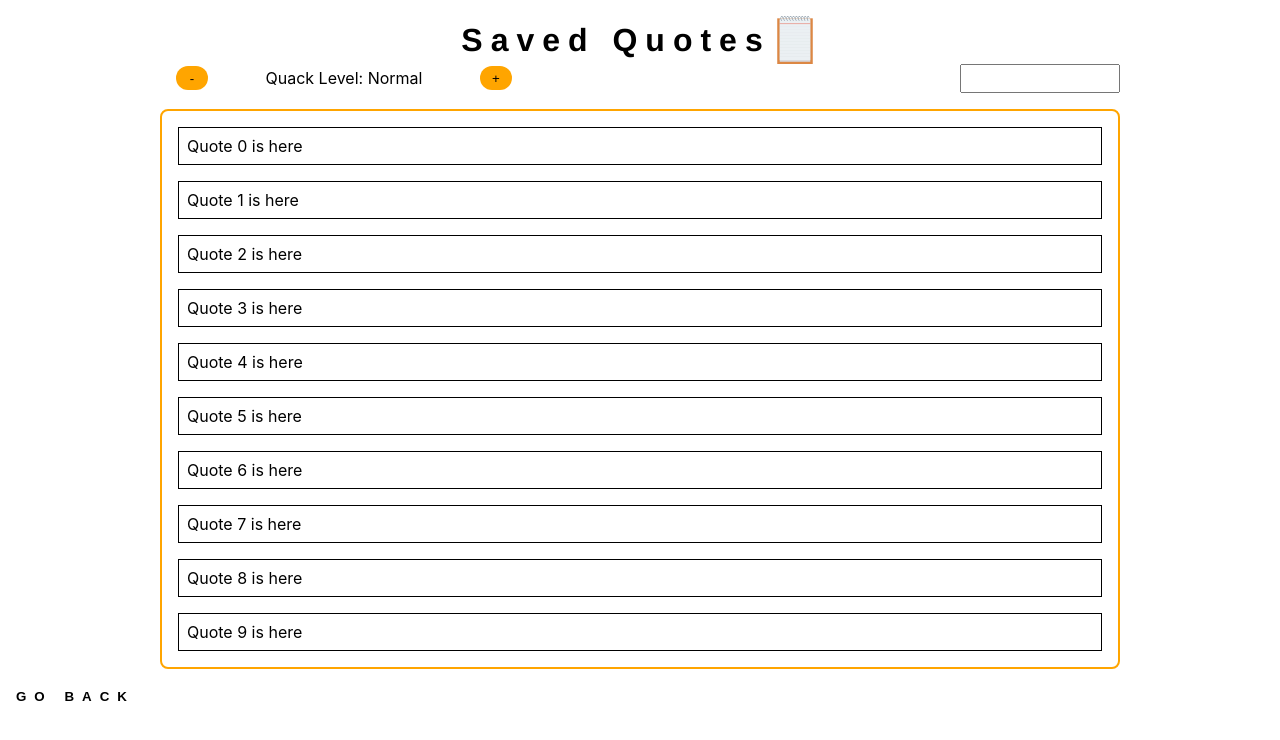
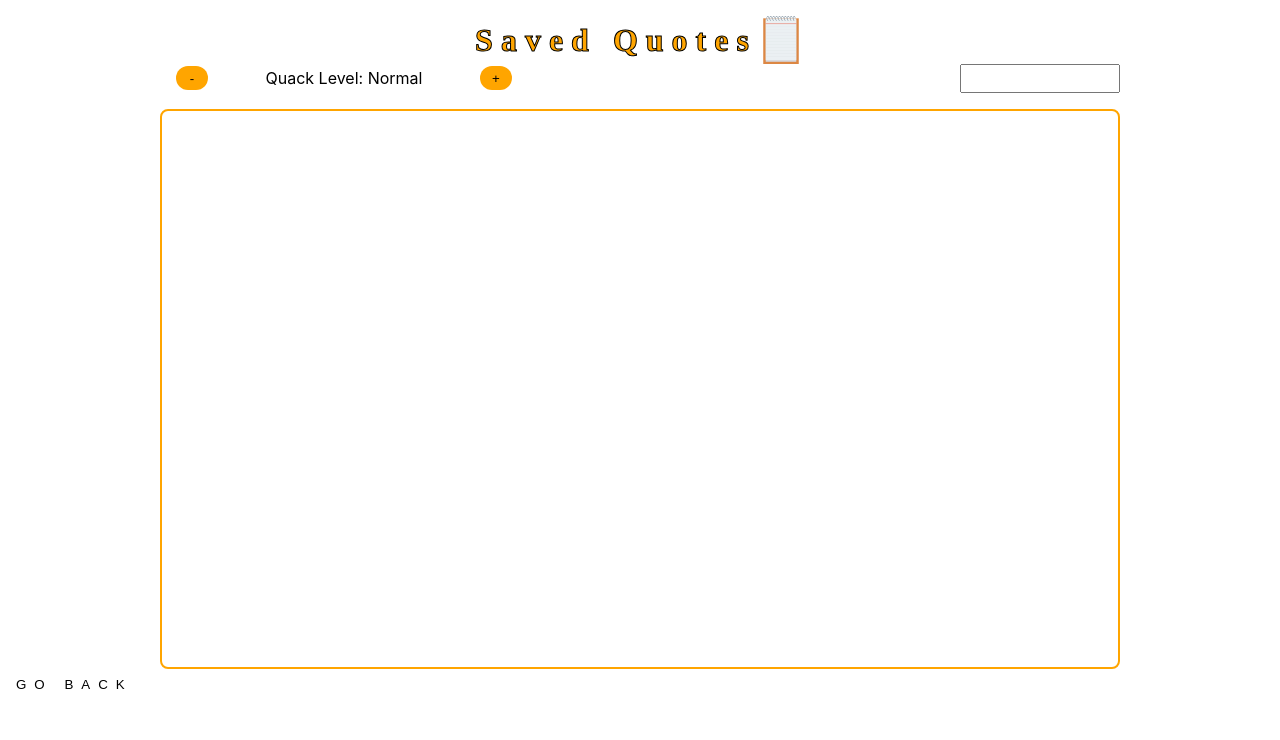
Before and after one commit to marcusgchan/the-wise-waddler, a React (Create React App) app: page /saved-quotes in a window 1280 px wide. Shown: the top 740 px of the page. Built offline with nearby package versions, Linux system fonts and the light colour scheme.

Commit message:
adds local storage save quotes and more styling

```diff
--- a/src/components/QuotesPage.js
+++ b/src/components/QuotesPage.js
@@ -5,7 +5,11 @@ import dummyQuotes from "../dummyQuotes.json";
 import { useNavigate } from "react-router-dom";
 
 const QuotesPage = () => {
-  const quotes = dummyQuotes.quotes;
+  // const quotes = dummyQuotes.quotes;
+  let quotes = JSON.parse(localStorage.getItem("quotes"));
+  if (quotes == null) {
+    quotes = [];
+  }
   const [filterSearch,setFilterSearch] = useState("");
   const [filteredQuotes, setFilteredQuotes] = useState(quotes);
   const [quackifyLevel, setQuackifyLevel] = useState(0);
--- a/src/components/styles/QuotesPage.module.css
+++ b/src/components/styles/QuotesPage.module.css
@@ -1,8 +1,9 @@
+
 .container {
   display: flex;
   flex-direction: column;
   align-items: center;
-  padding: 1rem;
+  padding-top: 1rem;
 }
 
 .headingContainer {
@@ -13,7 +14,10 @@
 .heading {
   /* padding-bottom: 0.5rem; */
   letter-spacing: 0.5rem;
-  font-family: Helvetica, Arial, sans-serif;
+  /* font-family: Helvetica, Arial, sans-serif; */
+  font-family: cursive;
+  color: var(--accent-clr);
+  -webkit-text-stroke: black 1px;
 }
 
 .notePad {
@@ -81,7 +85,7 @@
 }
 
 .backButtonContainer {
-  padding: 0 1rem;
+  padding: 0.25rem 1rem;
 }
 
 .backButton {
@@ -91,5 +95,8 @@
   color: var(--main-font-clr);
   letter-spacing: 0.5rem;
   font-family: Arial, Helvetica, sans-serif;
-  font-weight: bolder;
 }
+
+.backButton:hover {
+  font-weight: bold;
+}
```
